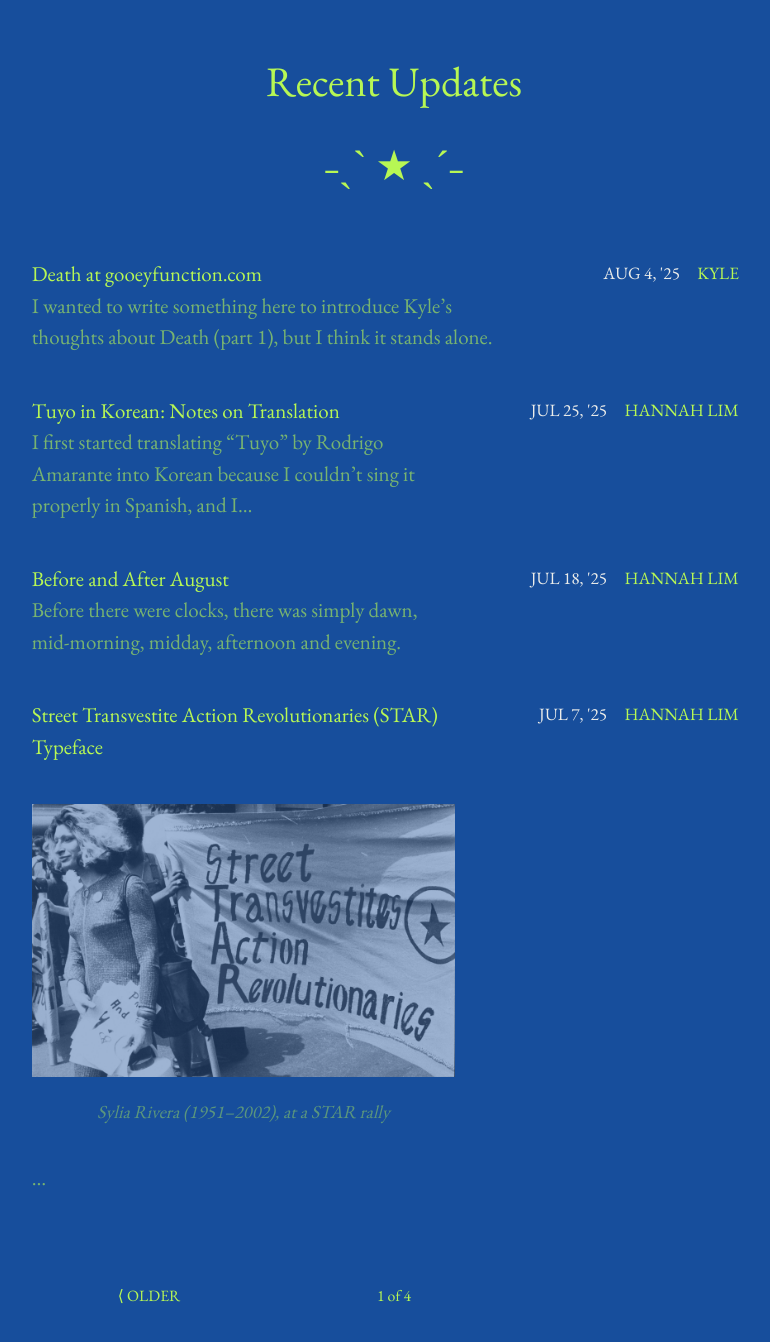
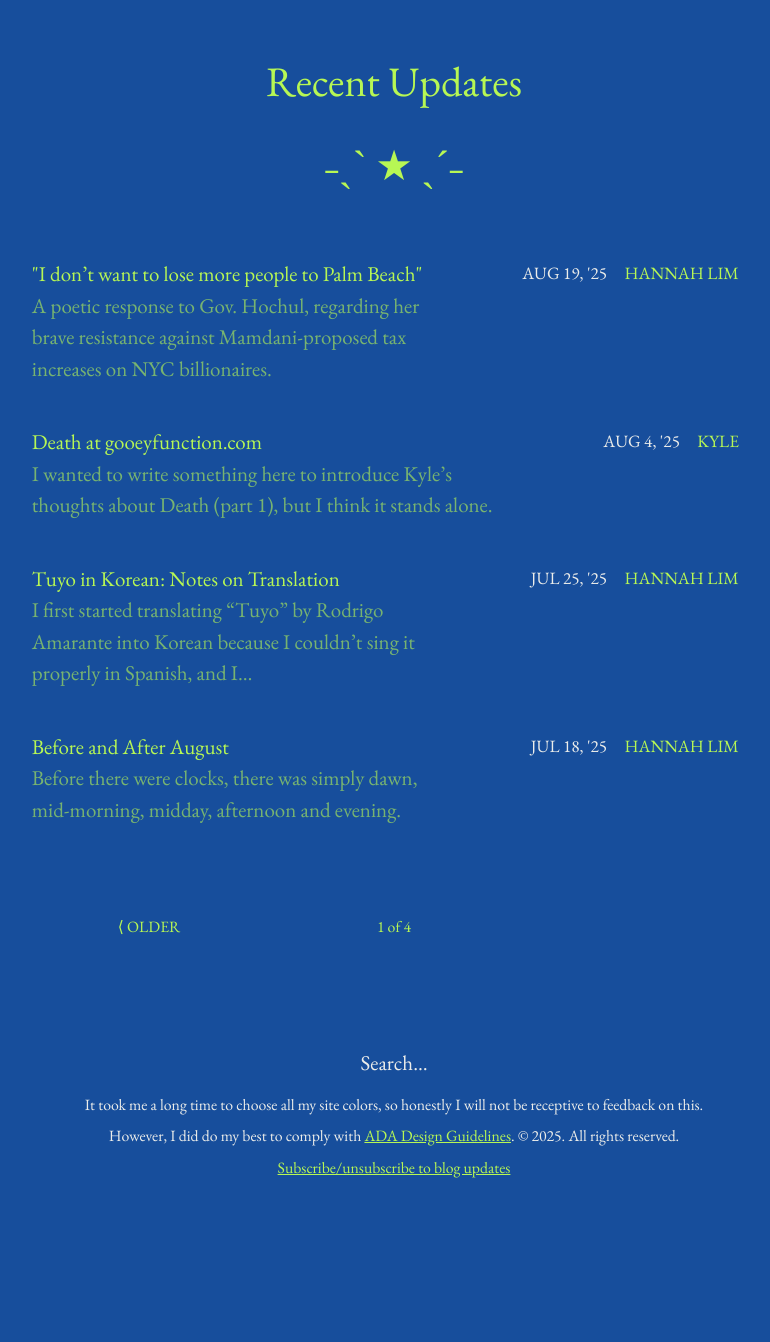
Before and after one commit to limh0228/schemes_and_machinations, a Jekyll site: the page built from index.html, in a window 1280 px wide and 1400 px high, scrolled down 560 px. Shown: the top 1342 px of the window, without its empty margins (246-1016 px from the left). Built offline with Jekyll 4.4.1, drawn with Linux system fonts in a browser that asks for light colours; the list of posts is cut into pages by our own code; after the commit the page ends 1788 px from its top, so only the background shows below that.

Commit message:
palm beach

```diff
--- /dev/null
+++ b/_posts/2025-08-19-palm-beach.md
@@ -0,0 +1,63 @@
+---
+layout: post
+title: "\"I don’t want to lose more people to Palm Beach\""
+author: "Hannah Lim"
+date: 2025-08-19
+published: true
+---
+
+A poetic response to Gov. Hochul, regarding her brave resistance against Mamdani-proposed tax increases on NYC billionaires.
+
+<figure>
+  <img alt="Photo of a beach" src="{{ "/assets/images/beach.jpeg" | relative_url }}" />
+  <figcaption>
+    Palm Beach, allegedly
+  </figcaption>
+</figure>
+
+<br>
+
+See paradise: a glittering sliver of sunlit sand, shampooed dogs barking to and fro
+
+<br>
+
+the cheap glory of sunset on slick, tan bodies, well to do and strong from sailing inside a chipper Atlantic Ridge.
+
+<br>
+
+In Brooklyn this morning, the garbage truck tinkles by collecting a bike with no wheels. Who would steal just the wheels?
+
+<br>
+
+Who, such hopeful a creature, collects parts for movement, but does not take the saddle?
+
+<br>
+
+What Thesian ship can be mangled together with these mutt parts strong enough to bear eastern winds down from Manhattan to Palm Beach?
+
+<br>
+
+Stop him! Someone stop him!
+
+<br>
+
+Please! *Please someone*
+
+<br>
+
+Stop that man!
+
+<br>
+
+I don’t want to lose more people to –
+
+<br>
+
+*I cannot, I cannot bear to lose more people to –*
+
+<br>
+
+the sensuous sands, the New York City of southern Florida, if you will:
+<br>
+
+Palm Beach.
--- a/pages/my_content.md
+++ b/pages/my_content.md
@@ -25,6 +25,7 @@ title: Stuff I Make
 2. [2024-11-17] [A Modest Room (San Jose in October)]({{ site.baseurl }}{% post_url 2024-11-17-a-modest-room %})
 3. [2024-12-27] [Sisters]({{ site.baseurl }}{% post_url 2024-12-27-sisters %})
 4. [2025-06-25] [On heat death / sleeping next to you]({{ site.baseurl }}{% post_url 2025-06-25-heat-death %})
+6. [2025-08-19] ["“I don’t want to lose more people to Palm Beach”"]({{ site.baseurl }}{% post_url 2025-08-19-palm-beach %})
 
 <br><br>
 
```
Also changed, not shown: assets/images/beach.jpeg (added).
